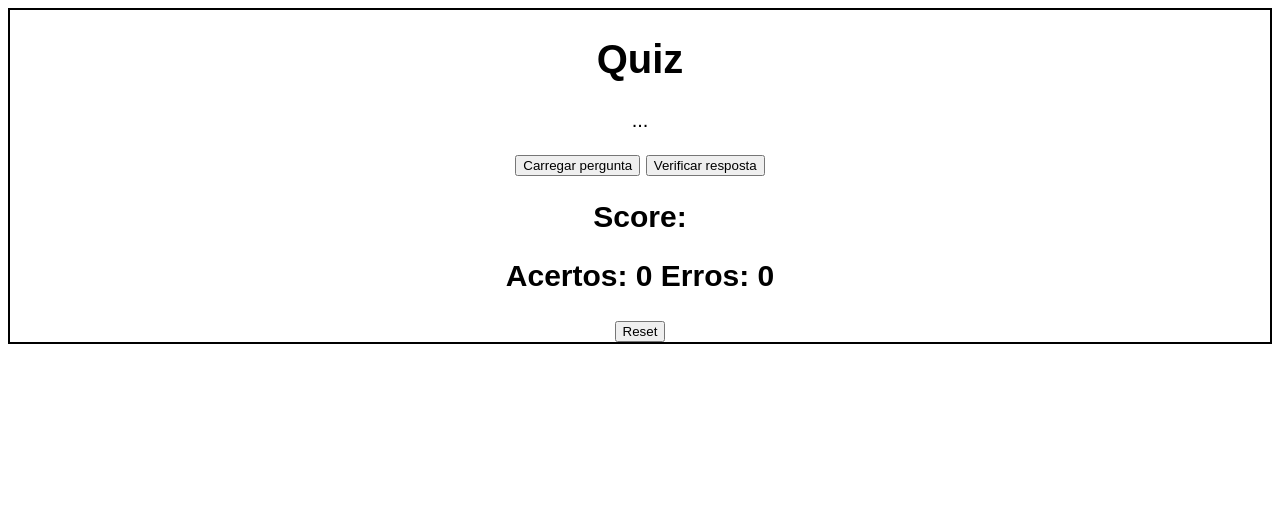
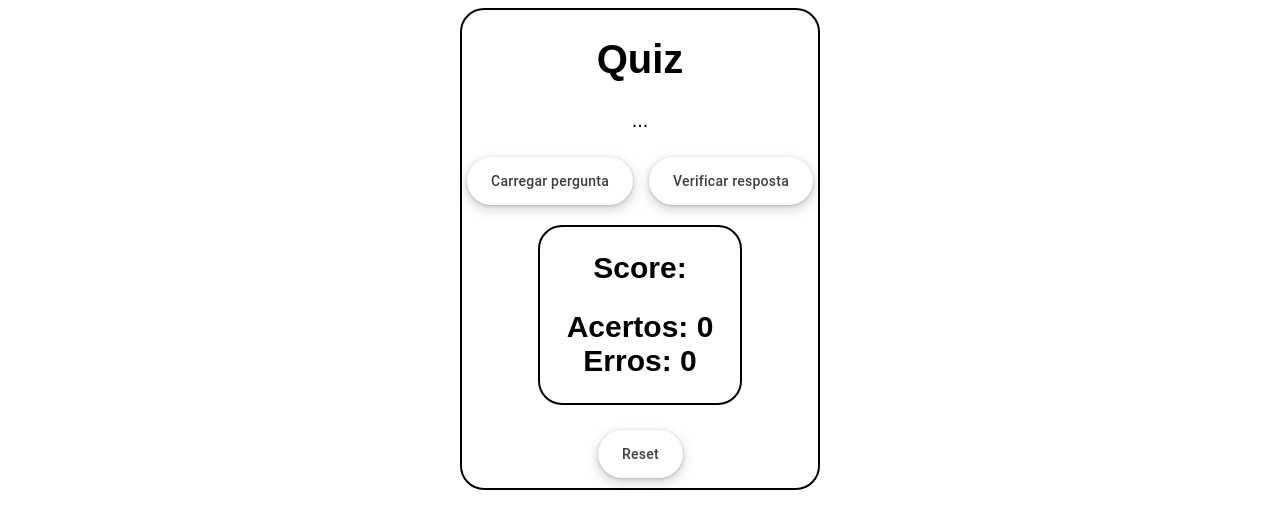
Before and after one commit to MarcosNoble/WebTr2, a plain HTML site: page index.html in a window 1280 px wide. Drawn offline with Linux system fonts and the light colour scheme.

Commit message:
Update style.css

```diff
--- a/style.css
+++ b/style.css
@@ -1,17 +1,35 @@
 body, html {
     /*border: 2px solid;    */
+    display: flex; /* Add display flex */
+    flex-direction: column;
+    align-items: center; /* Center horizontally */
     font-family: rawline, sans-serif !important;
     font-size: 20px;
     font-weight: lighter;
     flex-direction: column;
     flex-wrap: wrap;
     text-align: center;
+    padding-bottom: 20px; /* Add some padding to the bottom */
+
 }
 #telaJogo{
     border: 2px solid;
 
+    border-radius: 24px;
+
 }
-#button{
+#scoreBox {
+    border: 2px solid;
+    width: 200px;
+    border-radius: 24px;
+    text-align: center;
+    margin-top: 10px; /* Add some top margin for spacing */
+    margin-bottom: 20px; /* Add some bottom margin for spacing */
+    margin-left: auto; /* Align to the right edge */
+    margin-right: auto; /* Align to the left edge */
+}
+
+button{
     font-size: 25px;
     border-radius: 5px;
     margin: 5px;
@@ -21,12 +39,96 @@ body, html {
 
 li{
     border: 2px solid;
-    border-radius: 5px;
+    border-radius: 15px;
     margin: 5px;
-    background-color: cyan;
+    background-color: seashell;
     cursor: pointer;
 }
 
 .selected{
+    background-color: yellow;
+}
+
+.true.selected.check{
     background-color: green;
 }
+.true.selected2.check{
+    background-color: green;
+}
+
+.check.false{
+    background-color: red;
+}
+
+
+
+
+/* CSS */
+.button-17 {
+  align-items: center;
+  appearance: none;
+  background-color: #fff;
+  border-radius: 24px;
+  border-style: none;
+  box-shadow: rgba(0, 0, 0, .2) 0 3px 5px -1px,rgba(0, 0, 0, .14) 0 6px 10px 0,rgba(0, 0, 0, .12) 0 1px 18px 0;
+  box-sizing: border-box;
+  color: #3c4043;
+  cursor: pointer;
+  display: inline-flex;
+  fill: currentcolor;
+  font-family: "Google Sans",Roboto,Arial,sans-serif;
+  font-size: 14px;
+  font-weight: 500;
+  height: 48px;
+  justify-content: center;
+  letter-spacing: .25px;
+  line-height: normal;
+  max-width: 100%;
+  overflow: visible;
+  padding: 2px 24px;
+  position: relative;
+  text-align: center;
+  text-transform: none;
+  transition: box-shadow 280ms cubic-bezier(.4, 0, .2, 1),opacity 15ms linear 30ms,transform 270ms cubic-bezier(0, 0, .2, 1) 0ms;
+  user-select: none;
+  -webkit-user-select: none;
+  touch-action: manipulation;
+  width: auto;
+  will-change: transform,opacity;
+  z-index: 0;
+}
+
+.button-17:hover {
+  background: #F6F9FE;
+  color: #174ea6;
+}
+
+.button-17:active {
+  box-shadow: 0 4px 4px 0 rgb(60 64 67 / 30%), 0 8px 12px 6px rgb(60 64 67 / 15%);
+  outline: none;
+}
+
+.button-17:focus {
+  outline: none;
+  border: 2px solid #4285f4;
+}
+
+.button-17:not(:disabled) {
+  box-shadow: rgba(60, 64, 67, .3) 0 1px 3px 0, rgba(60, 64, 67, .15) 0 4px 8px 3px;
+}
+
+.button-17:not(:disabled):hover {
+  box-shadow: rgba(60, 64, 67, .3) 0 2px 3px 0, rgba(60, 64, 67, .15) 0 6px 10px 4px;
+}
+
+.button-17:not(:disabled):focus {
+  box-shadow: rgba(60, 64, 67, .3) 0 1px 3px 0, rgba(60, 64, 67, .15) 0 4px 8px 3px;
+}
+
+.button-17:not(:disabled):active {
+  box-shadow: rgba(60, 64, 67, .3) 0 4px 4px 0, rgba(60, 64, 67, .15) 0 8px 12px 6px;
+}
+
+.button-17:disabled {
+  box-shadow: rgba(60, 64, 67, .3) 0 1px 3px 0, rgba(60, 64, 67, .15) 0 4px 8px 3px;
+}
```
